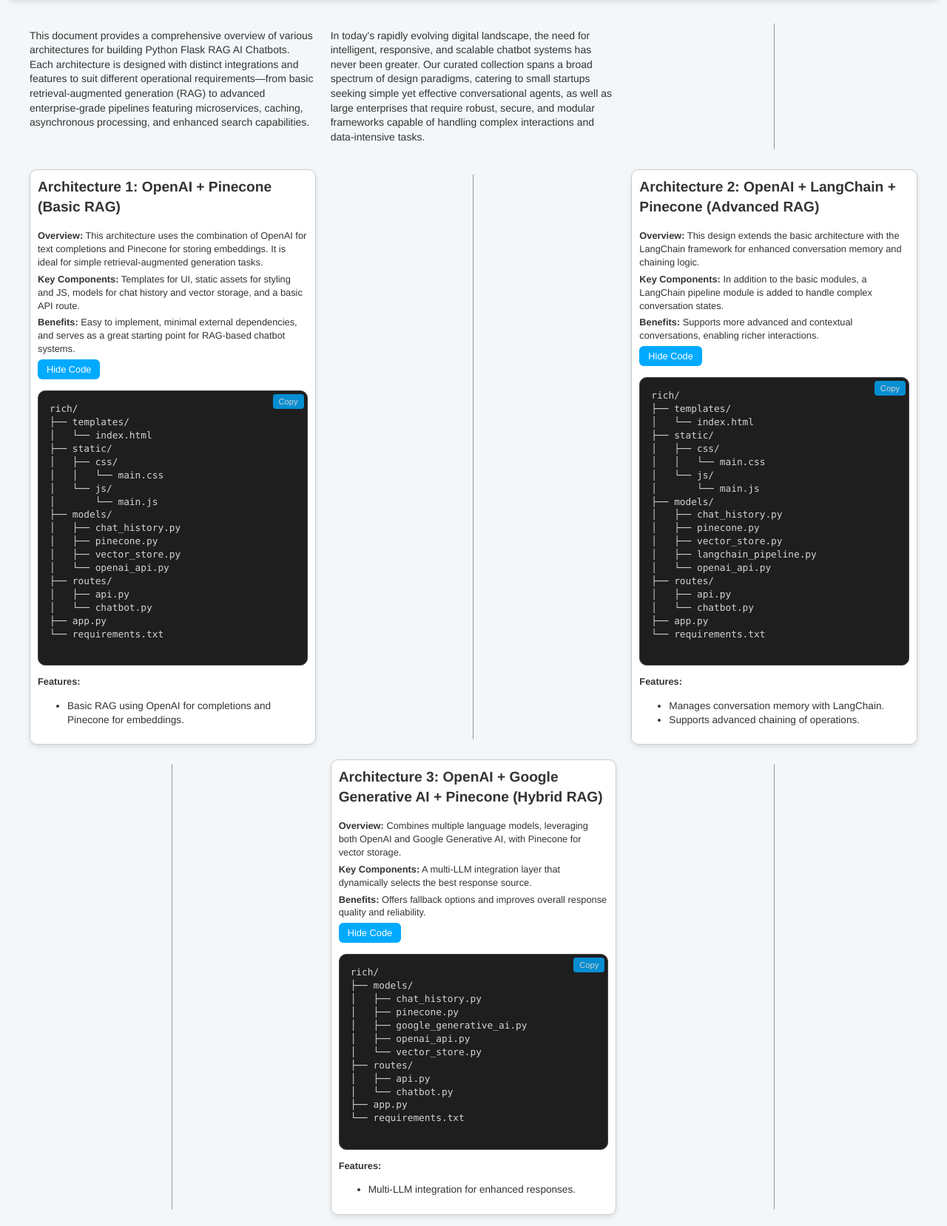
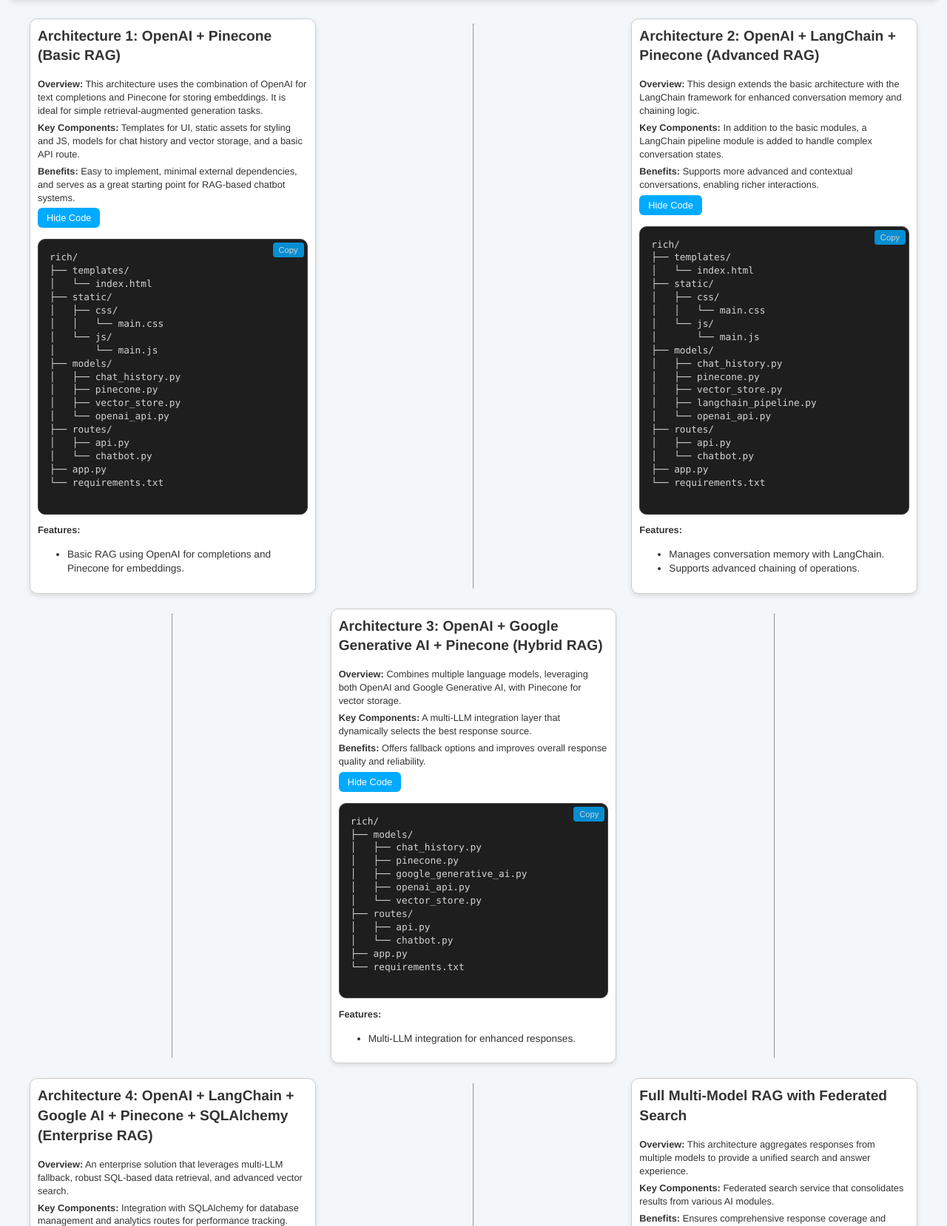
Before and after one commit to Will-Langhart/chatbots, a Flask app: page / in a window 1280 px wide. Shown: the part 223-1881 px from the top of the page at 74% size. Run offline with Flask 3, Linux system fonts and the light colour scheme.

Commit message:
Update index.html

```diff
--- a/templates/index.html
+++ b/templates/index.html
@@ -48,17 +48,6 @@
   </header>
 
   <main>
-    <p>
-  This document provides a comprehensive overview of various architectures for building Python Flask RAG AI Chatbots.
-  Each architecture is designed with distinct integrations and features to suit different operational requirements—from basic retrieval-augmented generation (RAG) to advanced enterprise-grade pipelines featuring microservices, caching, asynchronous processing, and enhanced search capabilities.
-</p>
-
-<p>
-  In today's rapidly evolving digital landscape, the need for intelligent, responsive, and scalable chatbot systems has never been greater.
-  Our curated collection spans a broad spectrum of design paradigms, catering to small startups seeking simple yet effective conversational agents, as well as large enterprises that require robust, secure, and modular frameworks capable of handling complex interactions and data-intensive tasks.
-</p>
-
-    <hr>
 
     <!-- Architecture 1 -->
     <section id="arch1" class="architecture-section">
```
